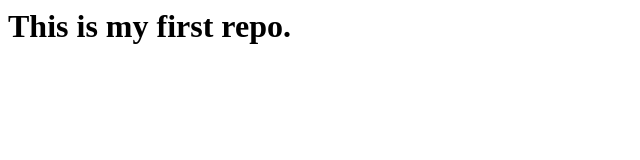
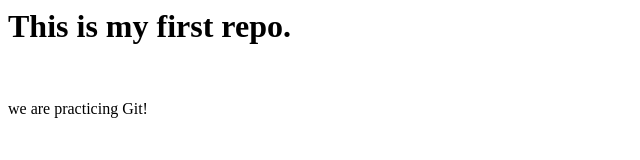
Before and after one commit to tiyjastrow/git-learning, a plain HTML site: page index.html in a window 1280 px wide. Shown: the whole page, without its empty margins (0-640 px from the left). Drawn offline with Linux system fonts and the light colour scheme.

Commit message:
added some updates

```diff
--- a/index.html
+++ b/index.html
@@ -1 +1,3 @@
 <h1>This is my first repo.</h1>
+<br>
+<p>we are practicing Git!</p>
```
